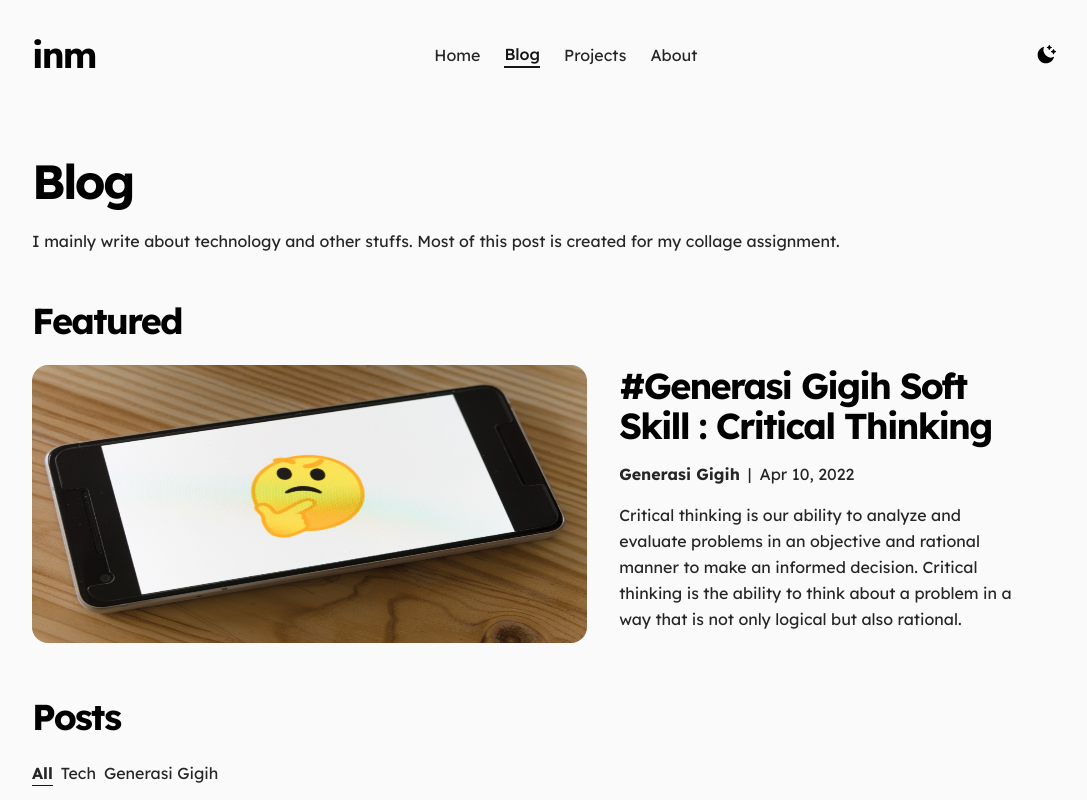
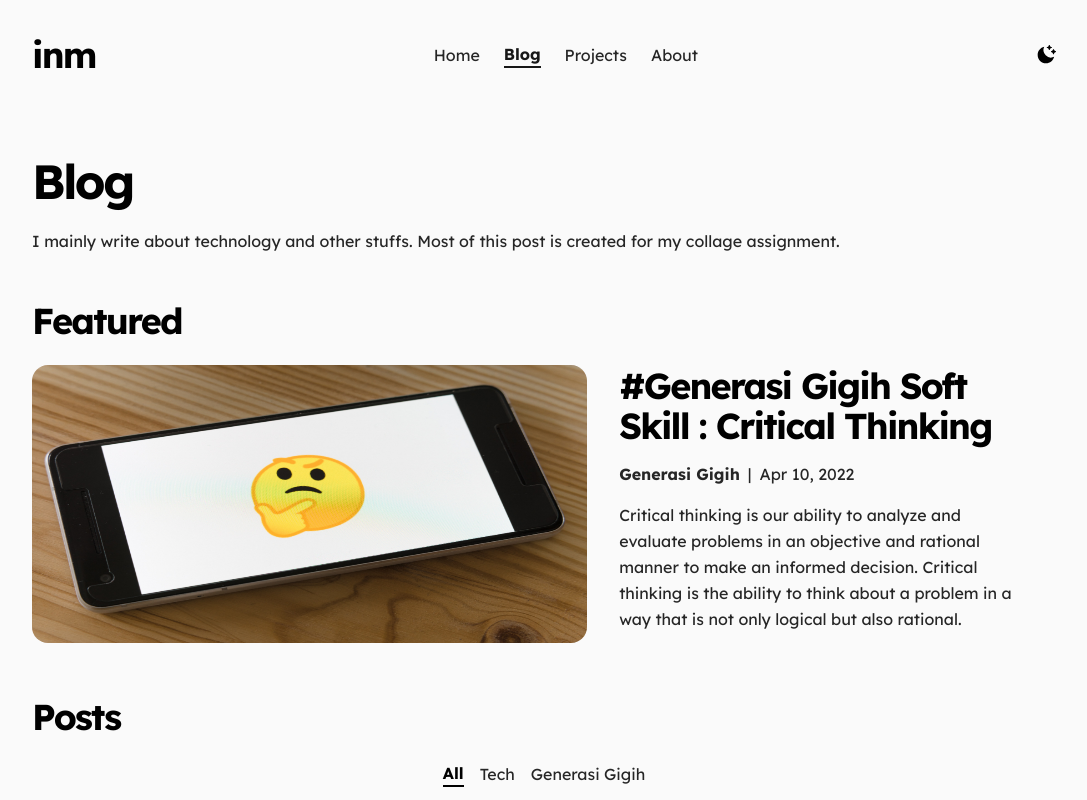
Before and after one commit to irfan44/irfannm, a Next.js app: page /blog in a window 1280 px wide. Shown: the top 800 px of the page, without its empty margins (96-1183 px from the left). Built offline with nearby package versions, Linux system fonts and the light colour scheme.

Commit message:
fix: change blog category layout

```diff
--- a/components/common/Meta/index.tsx
+++ b/components/common/Meta/index.tsx
@@ -40,7 +40,7 @@ const Meta = ({ data }: Props) => {
       <meta name="theme-color" content="#000" />
       <link rel="alternate" type="application/rss+xml" href="/feed.xml" />
       <meta charSet="UTF-8" />
-      <title>{data.title} | Irfan Nurghiffari Muhajir</title>
+      <title>{data.title} - Irfan Nurghiffari Muhajir</title>
       <meta name="description" content={data.description} />
       <meta name="viewport" content="width=device-width, initial-scale=1.0" />
       <meta property="og:image" content={data.ogImage} />
--- a/components/layouts/Navbar/Menu/index.tsx
+++ b/components/layouts/Navbar/Menu/index.tsx
@@ -12,7 +12,7 @@ const Menu = () => {
             key={name}
             className={
               route.pathname == link
-                ? 'w-fit text-neutral-900 border-b-2 border-neutral-900 font-medium dark:text-white dark:border-white'
+                ? 'w-fit text-neutral-900 border-b-2 border-neutral-900 font-bold dark:text-white dark:border-white'
                 : ''
             }
           >
--- a/pages/blog/index.tsx
+++ b/pages/blog/index.tsx
@@ -52,11 +52,11 @@ const Posts = ({ allPosts }: AllPosts) => {
             </div>
             <div>
               <Section title="Posts">
-                <div className="space-x-2">
+                <div className="flex justify-center space-x-4">
                   <button
                     className={
                       isActive === 'all'
-                        ? 'font-bold border-b border-dark dark:border-gray-200'
+                        ? 'font-bold border-b-2 text-black border-black dark:border-white dark:text-white'
                         : 'font-base'
                     }
                     onClick={() => setIsActive('all')}
@@ -66,7 +66,7 @@ const Posts = ({ allPosts }: AllPosts) => {
                   <button
                     className={
                       isActive === 'tech'
-                        ? 'font-bold border-b border-dark dark:border-gray-200'
+                        ? 'font-bold border-b-2 text-black border-black dark:border-white dark:text-white'
                         : 'font-base'
                     }
                     onClick={() => setIsActive('tech')}
@@ -76,7 +76,7 @@ const Posts = ({ allPosts }: AllPosts) => {
                   <button
                     className={
                       isActive === 'gg'
-                        ? 'font-bold border-b border-dark dark:border-gray-200'
+                        ? 'font-bold border-b-2 text-black border-black dark:border-white dark:text-white'
                         : 'font-base'
                     }
                     onClick={() => setIsActive('gg')}
```
